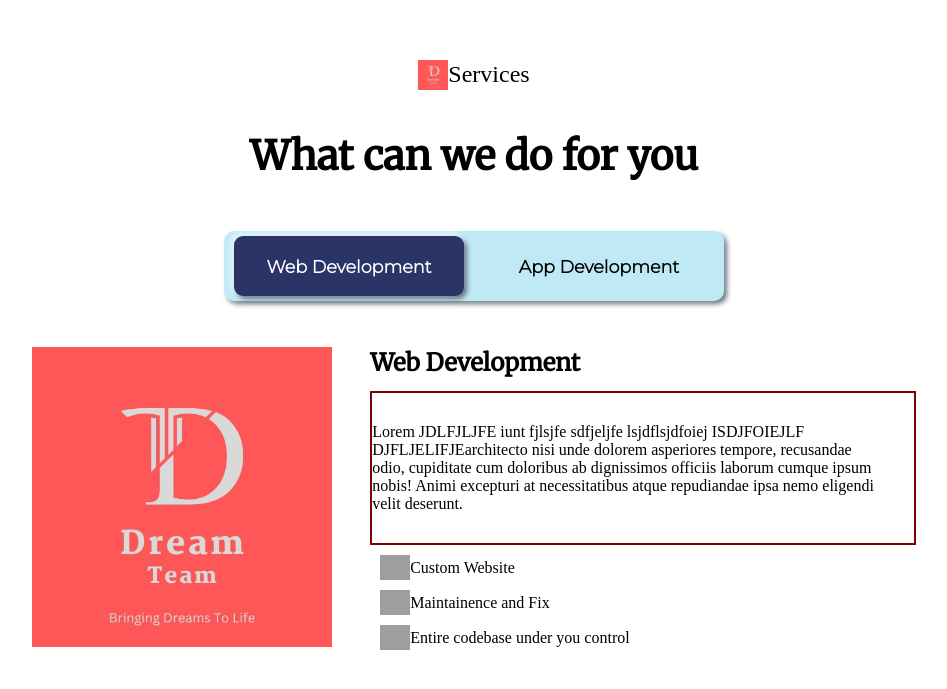
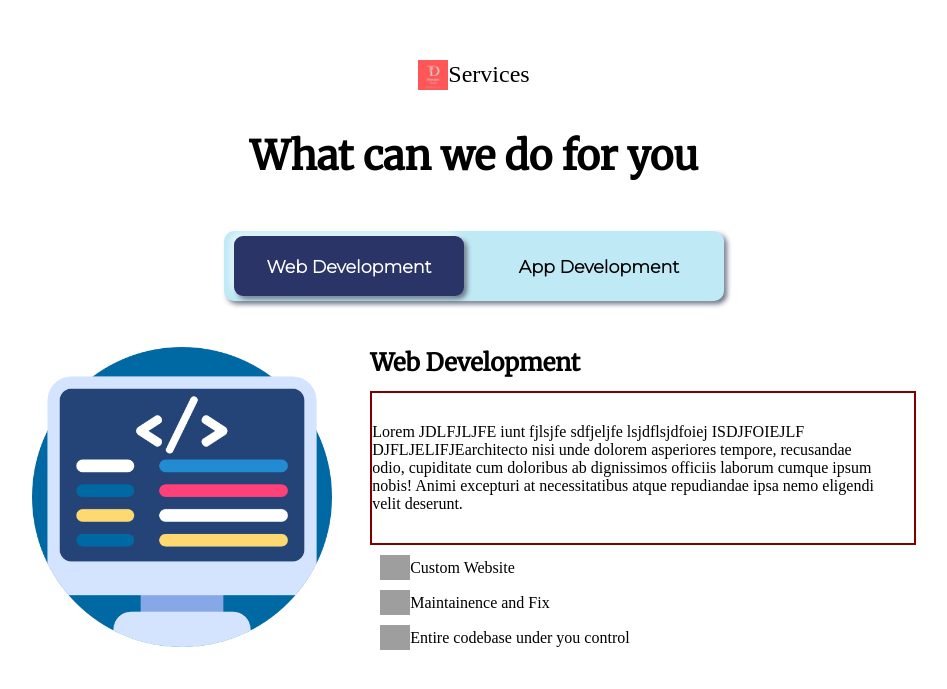
Before and after one commit to CodeX-Enzyme/Devaspire, a plain HTML site: page index.html in a window 1280 px wide. Shown: the part 2347-3036 px from the top of the page, without its empty margins (166-1113 px from the left). Drawn offline with Linux system fonts and the light colour scheme; grey boxes are pictures that could not be loaded.

Commit message:
Image fixed

```diff
--- a/index.html
+++ b/index.html
@@ -95,7 +95,7 @@
         </div>
 
         <div id="temp">
-            <img class="sideImg" src="assets/logo.jpeg" alt="Format">
+            <img class="sideImg" src="assets/web.png" alt="Format">
             <div class="tempText">
                 <h1 class="tempHead">Web Development</h1>
                 <p class="tempPara">Lorem JDLFJLJFE iunt  fjlsjfe   sdfjeljfe  lsjdflsjdfoiej  ISDJFOIEJLF DJFLJELIFJEarchitecto nisi unde dolorem asperiores tempore, recusandae odio, cupiditate cum doloribus ab dignissimos officiis laborum cumque ipsum nobis! Animi excepturi at necessitatibus atque repudiandae ipsa nemo eligendi velit deserunt.</p>
--- a/js/script.js
+++ b/js/script.js
@@ -26,7 +26,7 @@ window.addEventListener('scroll', () => {
 */
 
 const webCont = `
-            <img class="sideImg" src="assets/logo.jpeg" alt="Format">
+            <img class="sideImg" src="assets/web.png" alt="Format">
             <div class="tempText">
                 <h1 class="tempHead">Web Development</h1>
                 <p class="tempPara">Lorem JDLFJLJFE iunt  fjlsjfe   sdfjeljfe  lsjdflsjdfoiej  ISDJFOIEJLF DJFLJELIFJEarchitecto nisi unde dolorem asperiores tempore, recusandae odio, cupiditate cum doloribus ab dignissimos officiis laborum cumque ipsum nobis! Animi excepturi at necessitatibus atque repudiandae ipsa nemo eligendi velit deserunt.</p>
@@ -37,7 +37,7 @@ const webCont = `
 `
 
 const appCont = `
-            <img class="sideImg" src="assets/transparentlogo.png" alt="Format">
+            <img class="sideImg" src="assets/android.png" alt="Format">
             <div class="tempText">
                 <h1 class="tempHead">App Development</h1>
                 <p class="tempPara">Lorem ipsum dolor, sit amet consectetur adipisicing elit. Eum dicta nesciunt minima a eos, atque fuga architecto nisi unde dolorem asperiores tempore, recusandae odio, cupiditate cum doloribus ab dignissimos officiis laborum cumque ipsum nobis! Animi excepturi at necessitatibus atque repudiandae ipsa nemo eligendi velit deserunt.</p>
```
Also changed, not shown: assets/android.png (added), assets/web.png (added).
